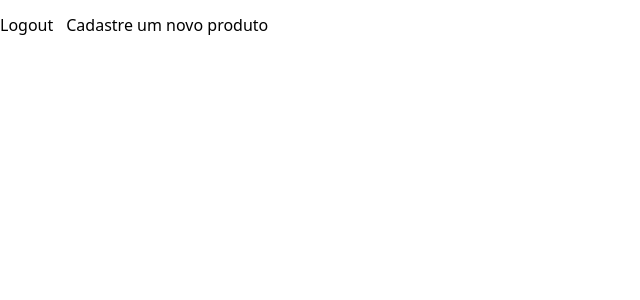
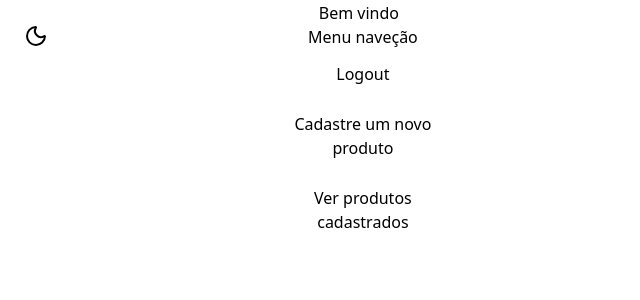
Before and after one commit to Tuviccfp/Front-Crud-Authorization-Authentication, a Next.js app: page /profile in a window 1280 px wide. Shown: the top 300 px of the page, without its empty margins (0-640 px from the left). Built offline with nearby package versions, Linux system fonts and the light colour scheme; no server answers.

Commit message:
feat: página de perfil mais hub centralizado de acesso para usuário

```diff
--- a/src/app/profile/page.tsx
+++ b/src/app/profile/page.tsx
@@ -1,16 +1,25 @@
 "use client"
 import * as React from 'react';
-// import {cookies} from "next/headers";
-// import jwt, {JwtPayload} from "jsonwebtoken";
-// import {redirect} from "next/navigation";
-import {logout} from "@/app/actions/auth";
 import {useEffect, useState} from "react";
 import { useRouter } from "next/navigation";
+import HubActions from "@/components/hub-actions";
+import ToggleBtnTheme from "@/components/togglebtn-theme";
+import SearchProductUser from "@/components/search-product-user";
+import {isAxiosError} from "axios";
 
 interface User {
     _id?: string;
     name?: string;
     email?: string;
+    role?: string;
+}
+interface Product {
+    name: string;
+    price: number;
+    description: string;
+    image: string;
+    createdAt: Date;
+    updatedAt: Date;
 }
 export default function ActiveLink() {
     const router = useRouter();
@@ -18,6 +27,12 @@ export default function ActiveLink() {
         _id: "",
         name: "",
         email: "",
+        role: ""
+    });
+    const [lastCreateProduct, setLastCreateProduct] = useState<Product[]>();
+    const [messageReturnApi, setMessageReturnApi] = useState<{message: string, status: number | undefined}>({
+        status: 0,
+        message: "",
     });
 
     useEffect(() => {
@@ -26,18 +41,38 @@ export default function ActiveLink() {
             const data = await response.json();
             setUserData(data);
         }
-        fetchUserData()
+        const fetchLastCreateProduct = async () => {
+            try {
+                const response = await fetch("/api/product/search", { method: "GET" });
+                const data = await response.json();
+                setLastCreateProduct(data.result);
+                setMessageReturnApi({status: response.status, message: data.message})
+                console.log(data.message);
+                setTimeout(() => {
+                    setMessageReturnApi({status: 0, message: ""})
+                }, 4000)
+            } catch (e) {
+                if(isAxiosError(e)) {
+                    setMessageReturnApi({status: e.response?.status, message: e.response?.data.message});
+                    setTimeout(() => {
+                        setMessageReturnApi({status: 0, message: ""})
+                    }, 4000)
+                }
+            }
+        }
+        fetchUserData();
+        fetchLastCreateProduct();
     }, [])
-
+    console.log(lastCreateProduct)
     if(!userData) {
         <p>Dados carregando...</p>
     }
     return (
-        <main>
-            <button type="button" onClick={() => logout()}>Logout</button>
-            {/*<h1>{userData?.name + userData?.email}</h1>*/}
-            <button className={"border border-white m-2 p-1"} onClick={() => router.push(`/product/create/${userData?._id}`)}>Cadastre um novo produto</button>
-            {/*<button onClick={() => logout()}>Logout</button>*/}
+        <main className={"flex justify-around items-center border border-white box-border sm:flex-col lg:flex-row"}>
+            <ToggleBtnTheme />
+            <HubActions userID={userData?._id} role={userData?.role} name={userData?.name} />
+            <SearchProductUser data={lastCreateProduct} response={messageReturnApi} />
+
         </main>
     )
 }
--- /dev/null
+++ b/src/components/hub-actions.tsx
@@ -0,0 +1,21 @@
+import {logout} from "@/app/actions/auth";
+import * as React from "react";
+import {useRouter} from "next/navigation";
+
+export default function HubActions({userID, role, name} : {userID: string | undefined, role: string | undefined, name: string | undefined}) {
+    const router = useRouter();
+    return (
+        <div className={"flex flex-col justify-center text-center items-center box-border rounded-[5px] sm:w-[100vw] lg:w-auto"}>
+            <p className={"flex gap-2"}>Bem vindo <p className={"tracking-wide"}>{name}</p></p>
+            <p>Menu naveção</p>
+
+            <span className={"flex items-center justify-center rounded-[5px] lg:flex-col lg:w-auto sm:flex-row sm:w-[100vw]"}>
+                <button className={"border border-white m-2 p-1 rounded-[5px] cursor-pointer box-border lg:hover:p-2 lg:hover:w-[15vw] lg:w-[12vw] sm:w-[20vw] sm:hover:w-auto sm:hover:p-2"} type="button" onClick={() => logout()}>Logout</button>
+                <button className={"border border-white m-2 p-1 rounded-[5px] cursor-pointer box-border lg:hover:p-2 lg:hover:w-[15vw] lg:w-[12vw] sm:w-[35vw] sm:hover:w-auto sm:hover:p-2"} type="button" onClick={() => router.push(`/product/create/${userID}`)}>Cadastre um novo produto</button>
+                <button className={"border border-white m-2 p-1 rounded-[5px] cursor-pointer box-border lg:hover:p-2 lg:hover:w-[15vw] lg:w-[12vw] sm:w-[35vw] sm:hover:w-auto sm:hover:p-2"} type="button" onClick={() => router.push(`/product/${role}/${userID}/list`)}>Ver produtos cadastrados</button>
+            </span>
+
+            {/*{role === "admin" && <button className={"border border-white m-2 p-1"} onClick={() => router.push(`/product/list/admin`)}></button>}*/}
+        </div>
+    )
+}
```
